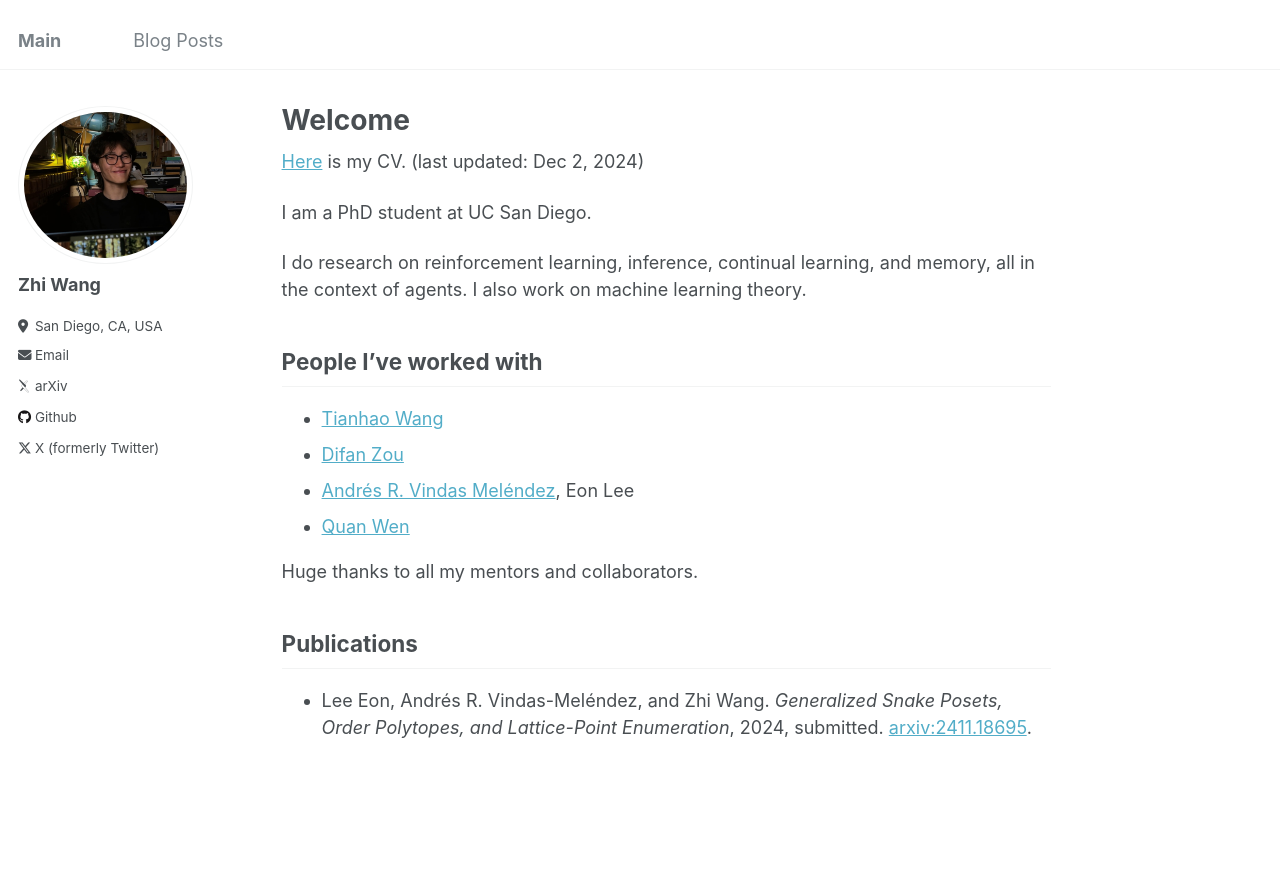
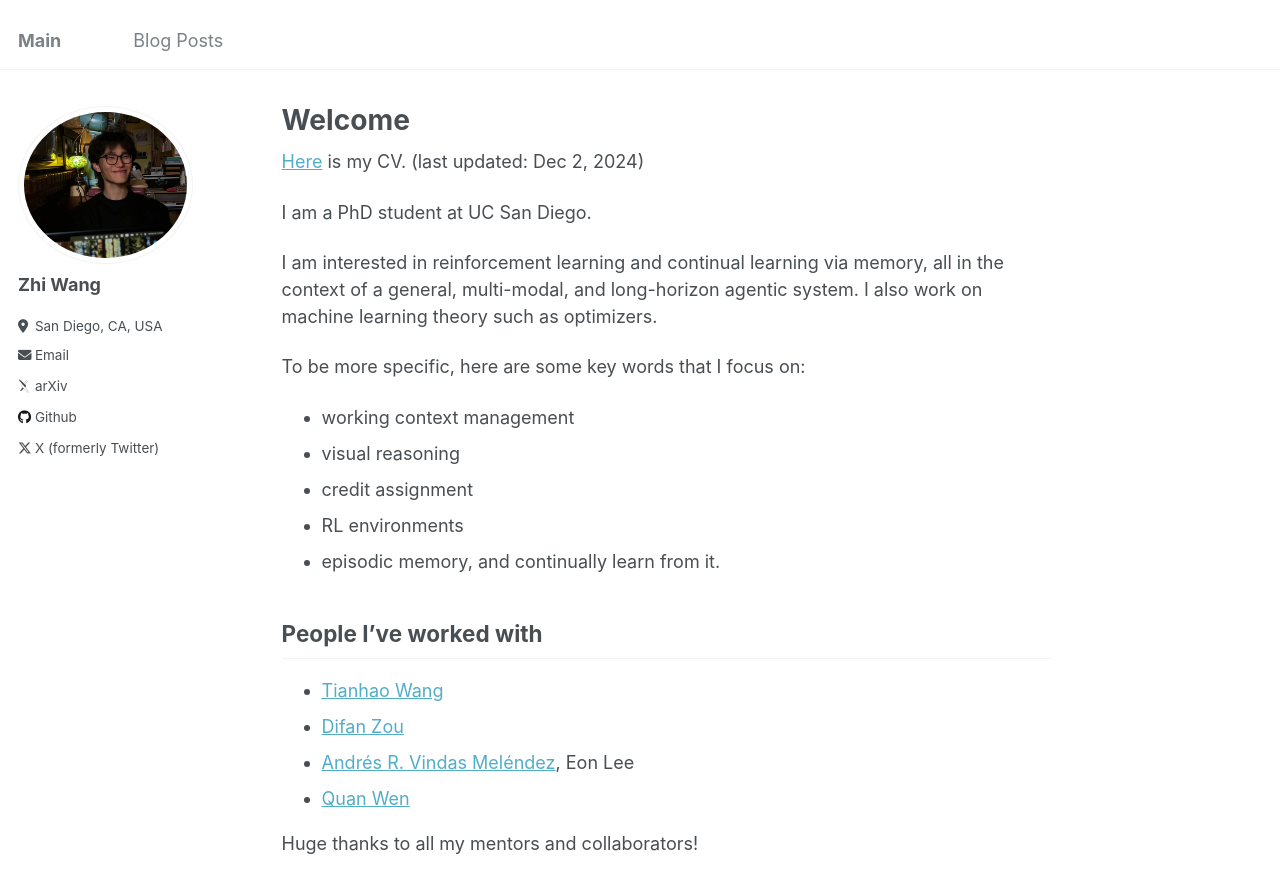
Before and after one commit to Zhi0467/Zhi0467.github.io, a Jekyll site: the page built from _pages/about.md, in a window 1280 px wide and 900 px high. Shown: the top 893 px of the window. Built offline with Jekyll 4.4.1, drawn with Linux system fonts in a browser that asks for light colours; some web fonts are replaced.

Commit message:
updated research interests after 1st quarter

```diff
--- a/_pages/about.md
+++ b/_pages/about.md
@@ -11,8 +11,14 @@ redirect_from:
 
 I am a PhD student at UC San Diego.
 
-I do research on reinforcement learning, inference, continual learning, and memory, all in the context of agents.
-I also work on machine learning theory.
+I am interested in reinforcement learning and continual learning via memory, all in the context of a general, multi-modal, and long-horizon agentic system. I also work on machine learning theory such as optimizers.
+
+To be more specific, here are some key words that I focus on:
+- working context management
+- visual reasoning
+- credit assignment
+- RL environments
+- episodic memory, and continually learn from it.
 
 People I've worked with
 ------
@@ -21,7 +27,7 @@ People I've worked with
 - [Andrés R. Vindas Meléndez](https://math.hmc.edu/arvm/), Eon Lee
 - [Quan Wen](http://www.wenlab.org)
 
-Huge thanks to all my mentors and collaborators.
+Huge thanks to all my mentors and collaborators!
 
 Publications
 ------
```
